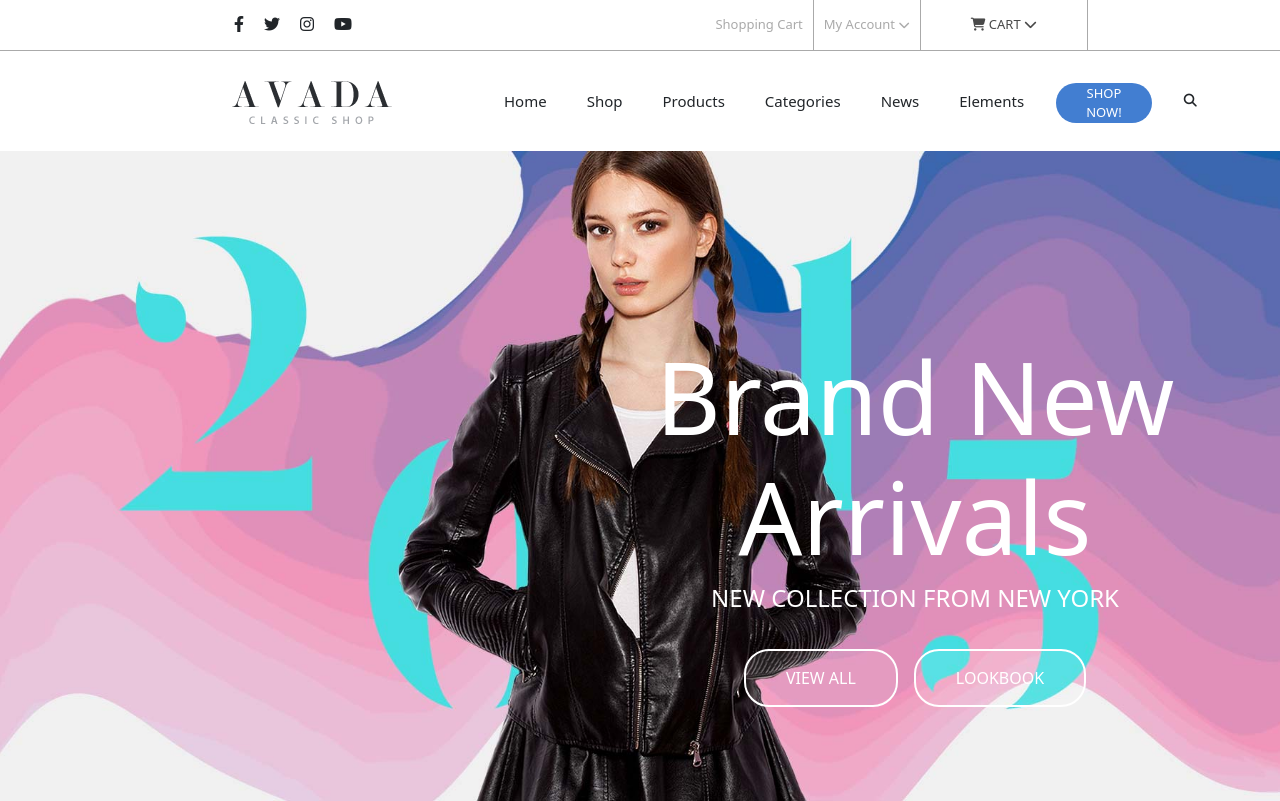
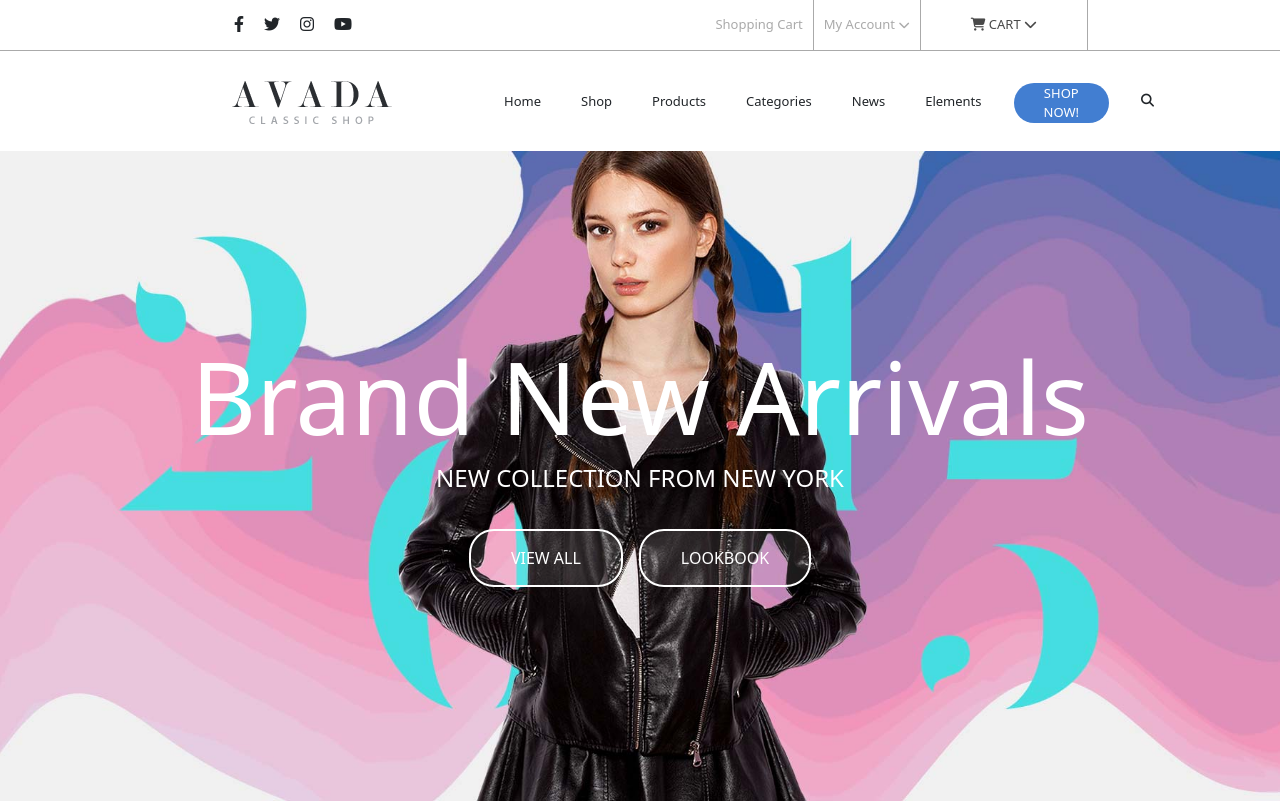
Before and after one commit to Titho93/proj-html-vuejs, a Vue app: page / in a window 1280 px wide. Built offline with nearby package versions, Linux system fonts and the light colour scheme.

Commit message:
[fix]text in jumbotron

```diff
--- a/src/components/Jumbotron.vue
+++ b/src/components/Jumbotron.vue
@@ -43,8 +43,8 @@ export default {
   }
   .description {
     position: absolute;
+    width: 100%;
     top: 185px;
-    left: 550px;
     text-align: center;
     .buttons {
       padding-top: 20px;
--- a/src/components/partials/Headerbottom.vue
+++ b/src/components/partials/Headerbottom.vue
@@ -47,6 +47,7 @@ export default {
   display: flex;
   .logo {
     padding: 30px 40px;
+    width: 30%;
   }
   .menu {
     display: flex;
@@ -54,7 +55,7 @@ export default {
       display: flex;
       list-style: none;
       li {
-        font-size: 15px;
+        font-size: 13px;
         margin-left: 40px;
         line-height: 100px;
         cursor: pointer;
```
